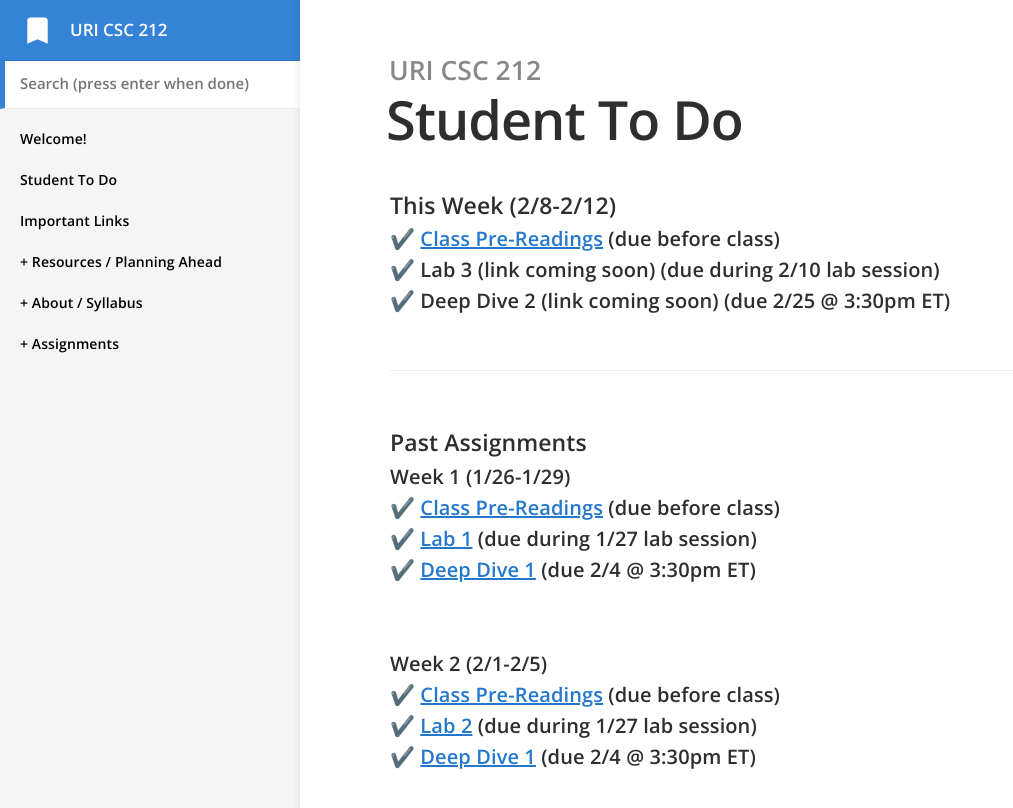
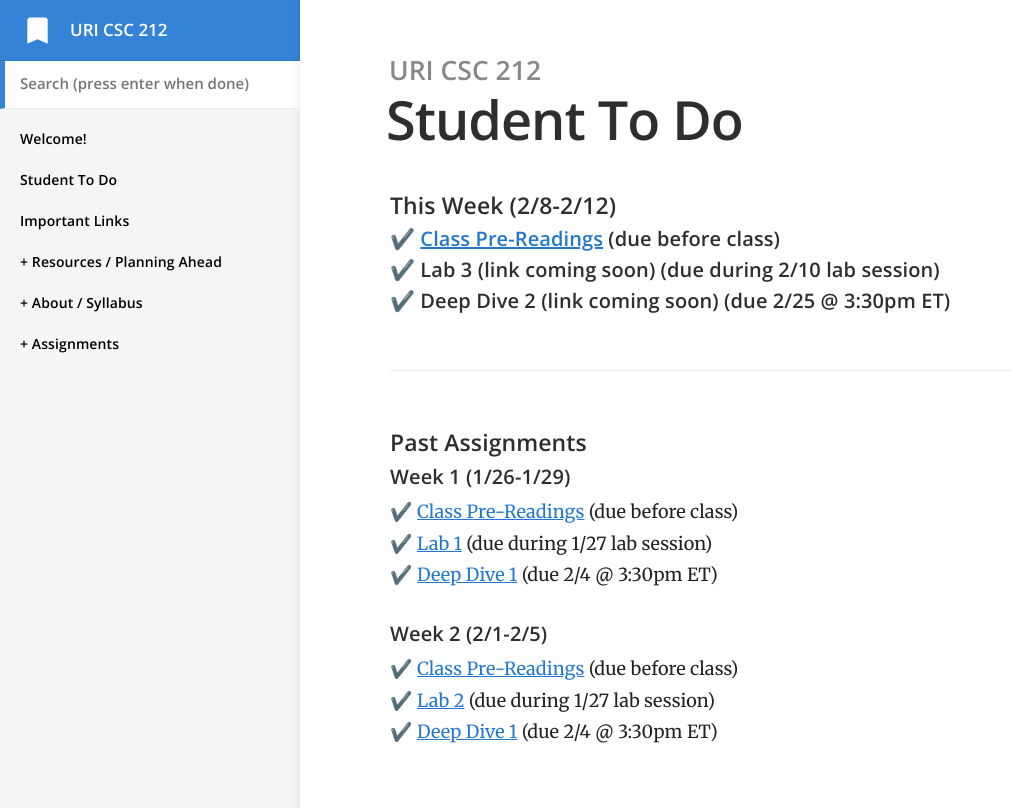
Before and after one commit to vcc-csc212/sp21-archive, a Jekyll site: the page built from todo.md, in a window 1280 px wide. Shown: the top 808 px of the page, without its empty margins (0-1013 px from the left). Built offline with Jekyll 4.4.1, drawn with Linux system fonts in a browser that asks for light colours.

Commit message:
changed todo formatting

```diff
--- a/todo.md
+++ b/todo.md
@@ -14,13 +14,12 @@ permalink: /todo/
 
 ##### Week 1 (1/26-1/29)
 
-###### ✔️ [Class Pre-Readings](/wk1) (due before class)
-###### ✔️ [Lab 1](/lab01) (due during 1/27 lab session)
-###### ✔️ [Deep Dive 1](/dd1) (due 2/4 @ 3:30pm ET)
+✔️ [Class Pre-Readings](/wk1) (due before class)
+✔️ [Lab 1](/lab01) (due during 1/27 lab session)
+✔️ [Deep Dive 1](/dd1) (due 2/4 @ 3:30pm ET)
 
-<br>
 
 ##### Week 2 (2/1-2/5)
-###### ✔️ [Class Pre-Readings](/wk2) (due before class)
-###### ✔️ [Lab 2](/lab02)  (due during 1/27 lab session)
-###### ✔️ [Deep Dive 1](/dd1) (due 2/4 @ 3:30pm ET)
+✔️ [Class Pre-Readings](/wk2) (due before class)
+✔️ [Lab 2](/lab02)  (due during 1/27 lab session)
+✔️ [Deep Dive 1](/dd1) (due 2/4 @ 3:30pm ET)
```
